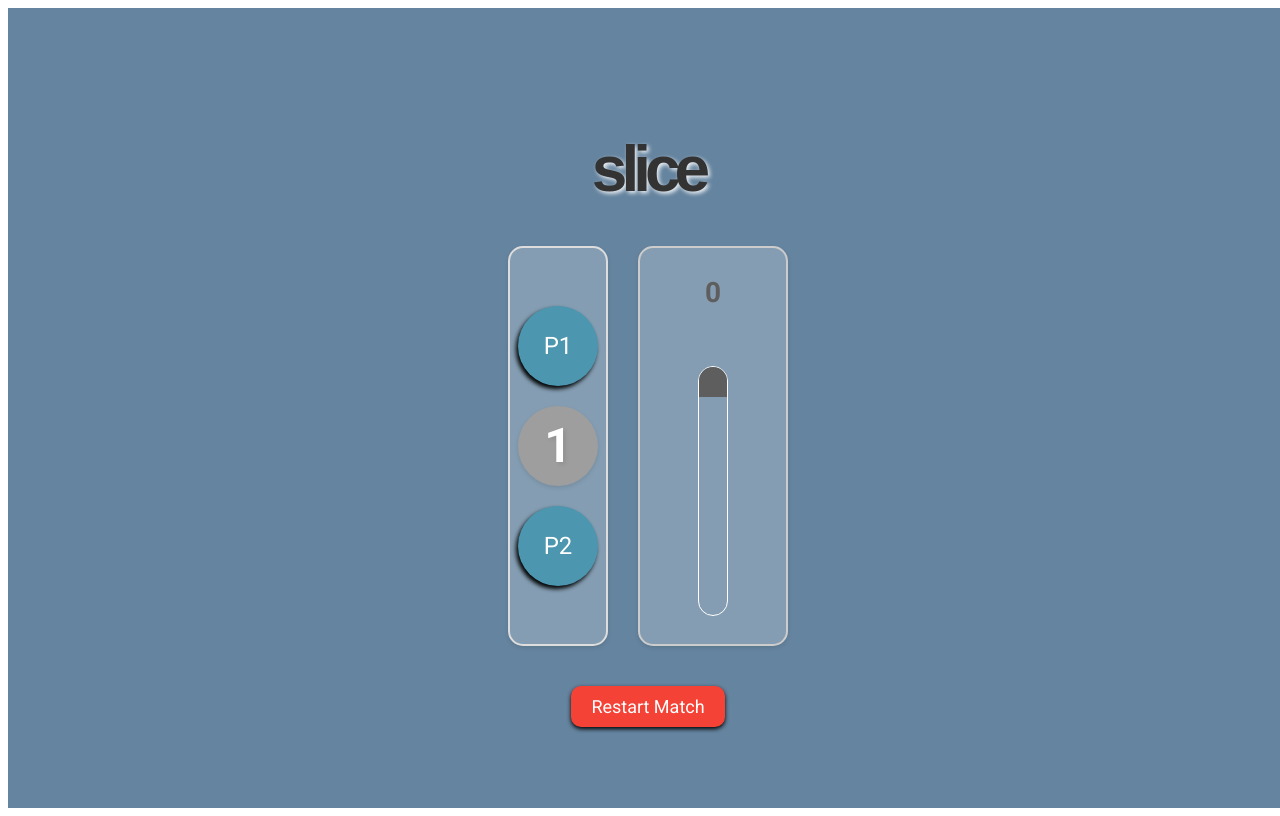
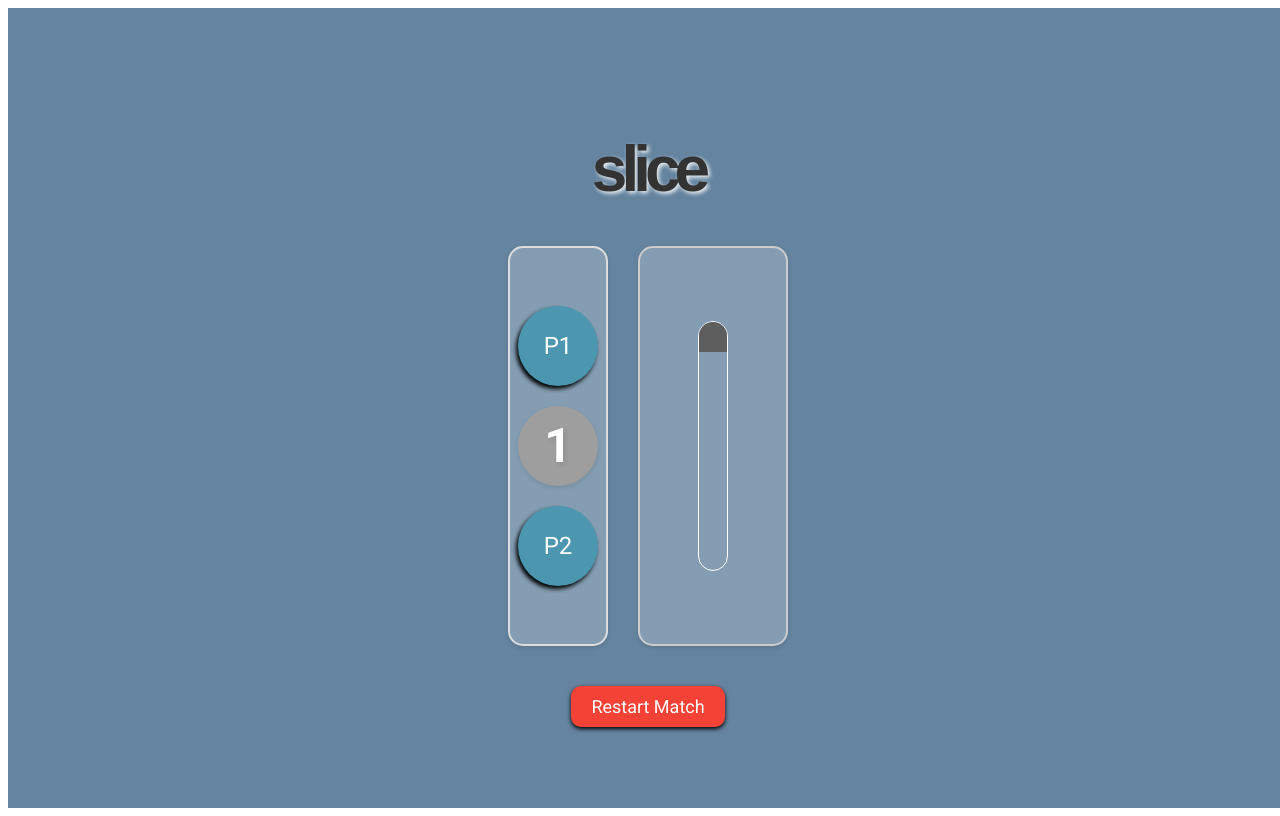
Before and after one commit to bcmfranco/rodick, a Nuxt app: page / in a window 1280 px wide. Built offline with nearby package versions, Linux system fonts and the light colour scheme.

Commit message:
retry html

```diff
--- a/src/pages/index.vue
+++ b/src/pages/index.vue
@@ -6,7 +6,6 @@
     <div id="wrapper" v-if="match_alive">
 
       <div id="court" :style="{ backgroundColor: courtBackgroundColor }">
-        <div id="energy">{{ this.energy }}</div>
         <div id="barr" :class="{ 'ball_home': player_active === 1, 'ball_away': player_active === 2 }">
           <div id="ball"></div>
         </div>
```
